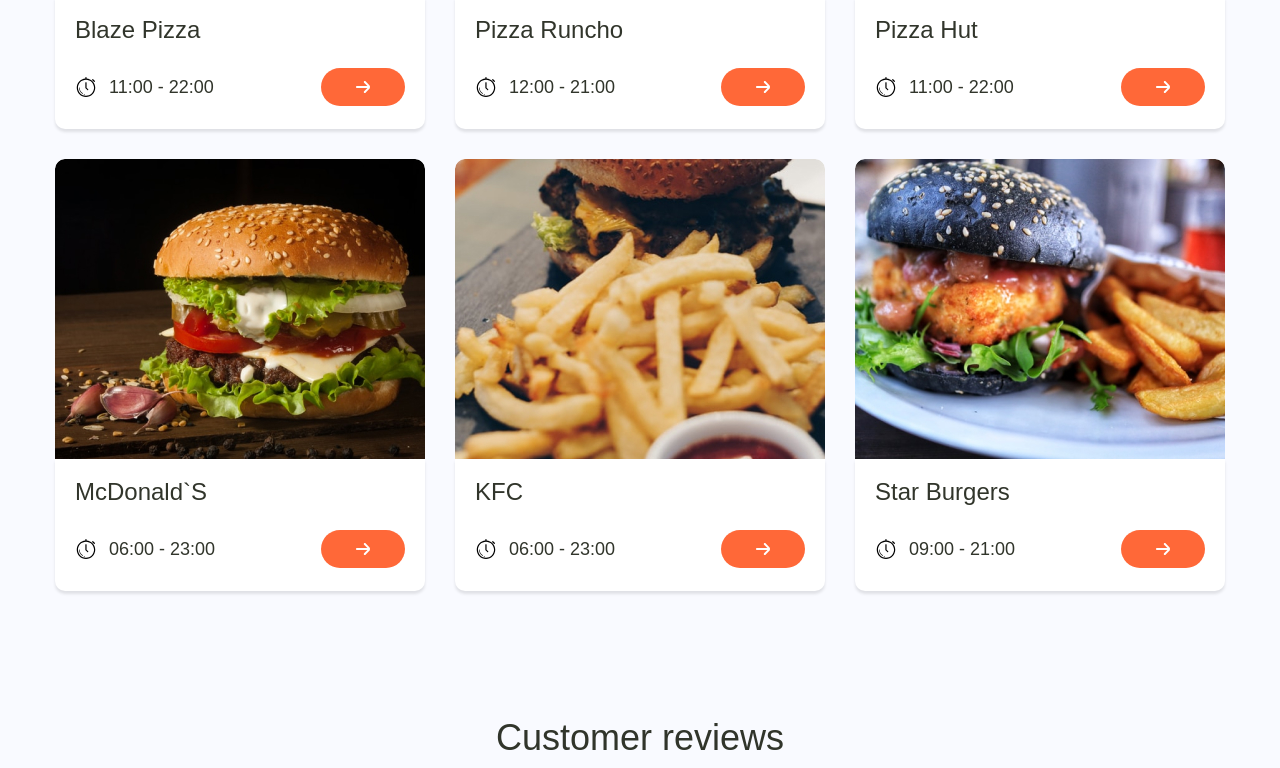
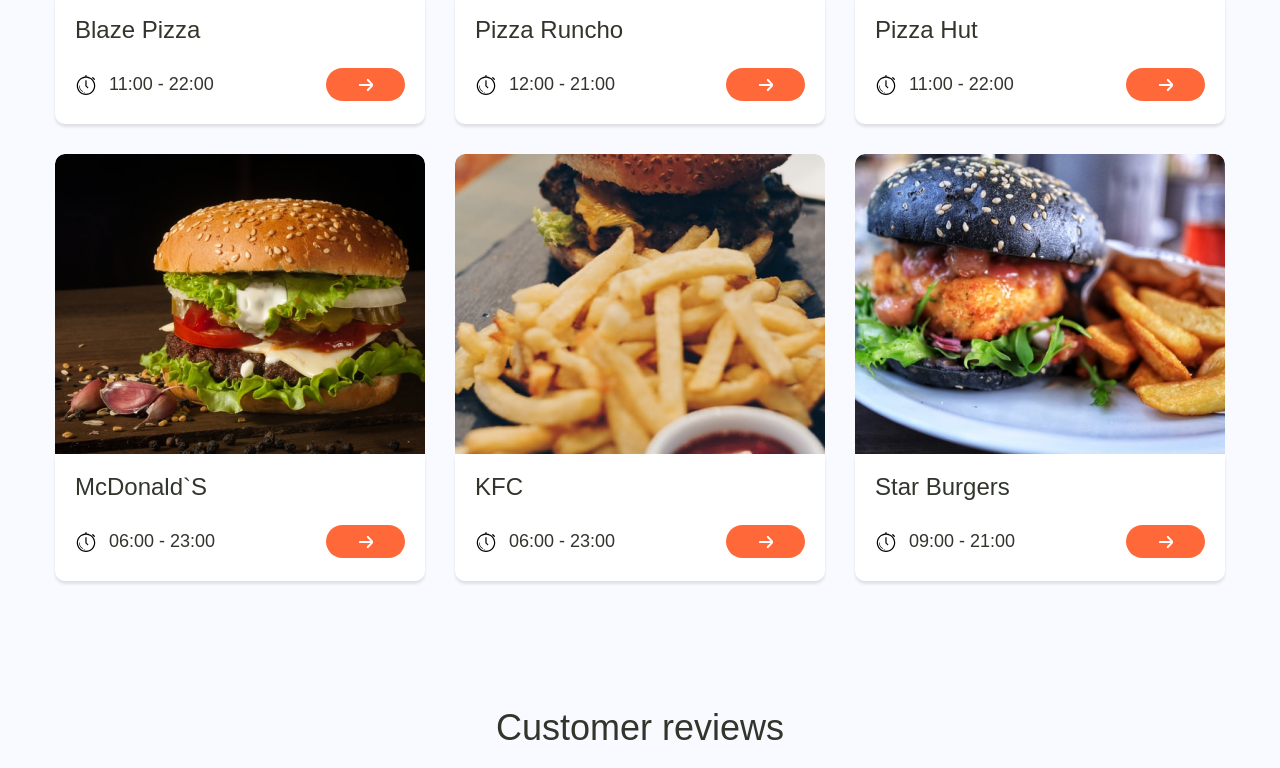
Before and after one commit to inga-divra/simple_food, a website: page app/index.html in a window 1280 px wide. Shown: the part 2814-3582 px from the top of the page. Drawn offline with nearby package versions, Linux system fonts and the light colour scheme; files that its build step writes are made by us from their sources; files whose address does not match are found by name.

Commit message:
restaurants section link btn fixed

```diff
--- a/app/index.html
+++ b/app/index.html
@@ -360,18 +360,19 @@
                 <ul class="restaurants__list">
                     <li class="restaurants__item">
                         <article class="restaurants__item-card">
-                            <img class="restaurants__img" src="./images/restaurant/1.jpg" alt="" width="370"
+                            <img class="restaurants__img" src="./images/restaurant/1.jpg"
+                                alt="Large slice of crispy cheesy pan pizza in Blaze pizza restaurant" width="370"
                                 height="300">
                             <div class="restaurants__content">
                                 <h3 class="restaurants__name">Blaze pizza</h3>
-                                <div class="restaurants__info">
-                                    <p class="restaurants__time">
+                                <div class="restaurants__bottom">
+                                    <time class="restaurants__time">
                                         <svg class="restaurants__time-icon" width="22" height="22">
                                             <use href="./images/symbol-defs.svg#icon-timer"></use>
                                         </svg>
                                         11:00 - 22:00
-                                    </p>
-                                    <a class="restaurants__link btn" href="#">
+                                    </time>
+                                    <a class="restaurants__link" href="#">
                                         <svg class="restaurants__link-icon" width="24" height="24">
                                             <use href="./images/symbol-defs.svg#icon-arrow-small"></use>
                                         </svg>
@@ -382,18 +383,19 @@
                     </li>
                     <li class="restaurants__item">
                         <article class="restaurants__item-card">
-                            <img class="restaurants__img" src="./images/restaurant/2.jpg" alt="" width="370"
+                            <img class="restaurants__img" src="./images/restaurant/2.jpg"
+                                alt="Tomato, mozzarella & basil pizza in Pizza Runcho restaurant" width="370"
                                 height="300">
                             <div class="restaurants__content">
                                 <h3 class="restaurants__name">Pizza runcho</h3>
-                                <div class="restaurants__info">
-                                    <p class="restaurants__time">
+                                <div class="restaurants__bottom">
+                                    <time class="restaurants__time">
                                         <svg class="restaurants__time-icon" width="22" height="22">
                                             <use href="./images/symbol-defs.svg#icon-timer"></use>
                                         </svg>
                                         12:00 - 21:00
-                                    </p>
-                                    <a class="restaurants__link btn" href="#">
+                                    </time>
+                                    <a class="restaurants__link" href="#">
                                         <svg class="restaurants__link-icon" width="24" height="24">
                                             <use href="./images/symbol-defs.svg#icon-arrow-small"></use>
                                         </svg>
@@ -404,18 +406,18 @@
                     </li>
                     <li class="restaurants__item">
                         <article class="restaurants__item-card">
-                            <img class="restaurants__img" src="./images/restaurant/3.jpg" alt="" width="370"
-                                height="300">
+                            <img class="restaurants__img" src="./images/restaurant/3.jpg"
+                                alt="Pizza with pasta on top in Pizza hut restaurant" width="370" height="300">
                             <div class="restaurants__content">
                                 <h3 class="restaurants__name">Pizza hut</h3>
-                                <div class="restaurants__info">
-                                    <p class="restaurants__time">
+                                <div class="restaurants__bottom">
+                                    <time class="restaurants__time">
                                         <svg class="restaurants__time-icon" width="22" height="22">
                                             <use href="./images/symbol-defs.svg#icon-timer"></use>
                                         </svg>
                                         11:00 - 22:00
-                                    </p>
-                                    <a class="restaurants__link btn" href="#">
+                                    </time>
+                                    <a class="restaurants__link" href="#">
                                         <svg class="restaurants__link-icon" width="24" height="24">
                                             <use href="./images/symbol-defs.svg#icon-arrow-small"></use>
                                         </svg>
@@ -426,18 +428,19 @@
                     </li>
                     <li class="restaurants__item">
                         <article class="restaurants__item-card">
-                            <img class="restaurants__img" src="./images/restaurant/4.jpg" alt="" width="370"
-                                height="300">
+                            <img class="restaurants__img" src="./images/restaurant/4.jpg"
+                                alt="Burger with chicken cutlet, cheese, tomatoes and herbs in McDonald's restaurant"
+                                width="370" height="300">
                             <div class="restaurants__content">
                                 <h3 class="restaurants__name">McDonald`s</h3>
-                                <div class="restaurants__info">
-                                    <p class="restaurants__time">
+                                <div class="restaurants__bottom">
+                                    <time class="restaurants__time">
                                         <svg class="restaurants__time-icon" width="22" height="22">
                                             <use href="./images/symbol-defs.svg#icon-timer"></use>
                                         </svg>
                                         06:00 - 23:00
-                                    </p>
-                                    <a class="restaurants__link btn" href="#">
+                                    </time>
+                                    <a class="restaurants__link" href="#">
                                         <svg class="restaurants__link-icon" width="24" height="24">
                                             <use href="./images/symbol-defs.svg#icon-arrow-small"></use>
                                         </svg>
@@ -448,18 +451,18 @@
                     </li>
                     <li class="restaurants__item">
                         <article class="restaurants__item-card">
-                            <img class="restaurants__img" src="./images/restaurant/5.jpg" alt="" width="370"
-                                height="300">
+                            <img class="restaurants__img" src="./images/restaurant/5.jpg"
+                                alt="Crispy french fries with ketchup in KFC restaurant" width="370" height="300">
                             <div class="restaurants__content">
                                 <h3 class="restaurants__name">KFC</h3>
-                                <div class="restaurants__info">
-                                    <p class="restaurants__time">
+                                <div class="restaurants__bottom">
+                                    <time class="restaurants__time">
                                         <svg class="restaurants__time-icon" width="22" height="22">
                                             <use href="./images/symbol-defs.svg#icon-timer"></use>
                                         </svg>
                                         06:00 - 23:00
-                                    </p>
-                                    <a class="restaurants__link btn" href="#">
+                                    </time>
+                                    <a class="restaurants__link" href="#">
                                         <svg class="restaurants__link-icon" width="24" height="24">
                                             <use href="./images/symbol-defs.svg#icon-arrow-small"></use>
                                         </svg>
@@ -470,18 +473,19 @@
                     </li>
                     <li class="restaurants__item">
                         <article class="restaurants__item-card">
-                            <img class="restaurants__img" src="./images/restaurant/6.jpg" alt="" width="370"
-                                height="300">
+                            <img class="restaurants__img" src="./images/restaurant/6.jpg"
+                                alt="Homemade black burgers with cheese, beef minced steak, tomato and lettuce in Star burgers restaurant"
+                                width="370" height="300">
                             <div class="restaurants__content">
                                 <h3 class="restaurants__name">Star burgers</h3>
-                                <div class="restaurants__info">
-                                    <p class="restaurants__time">
+                                <div class="restaurants__bottom">
+                                    <time class="restaurants__time">
                                         <svg class="restaurants__time-icon" width="22" height="22">
                                             <use href="./images/symbol-defs.svg#icon-timer"></use>
                                         </svg>
                                         09:00 - 21:00
-                                    </p>
-                                    <a class="restaurants__link btn" href="#">
+                                    </time>
+                                    <a class="restaurants__link" href="#">
                                         <svg class="restaurants__link-icon" width="24" height="24">
                                             <use href="./images/symbol-defs.svg#icon-arrow-small"></use>
                                         </svg>
--- a/app/scss/components/_restaurants.scss
+++ b/app/scss/components/_restaurants.scss
@@ -39,7 +39,7 @@
         text-transform: capitalize;
     }
 
-    &__info {
+    &__bottom {
         display: flex;
         justify-content: space-between;
         align-items: center;
@@ -58,21 +58,29 @@
 
     &__link {
         display: flex;
-        padding: 5px 28px;
+        justify-content: center;
+        align-items: center;
+        width: 79px;
+        height: 33px;
+        background-color: $orange-900;
+        border: 2px solid transparent;
         border-radius: 20px;
 
         &:hover {
+            box-shadow: 0px 5px 12px rgba(255, 104, 56, 0.2);
 
             .restaurants__link-icon {
                 transform: translateX(5px);
             }
         }
 
-        &:hover,
-        &:focus,
-        &:active {
+        &:focus {
+            background-color: rgba($orange-light, 0.1);
+            border-color: rgba($orange-900, 0.7);
+
             .restaurants__link-icon {
                 fill: $orange-900;
+
             }
         }
 
```
Also changed, not shown: app/images/symbol-defs.svg.
